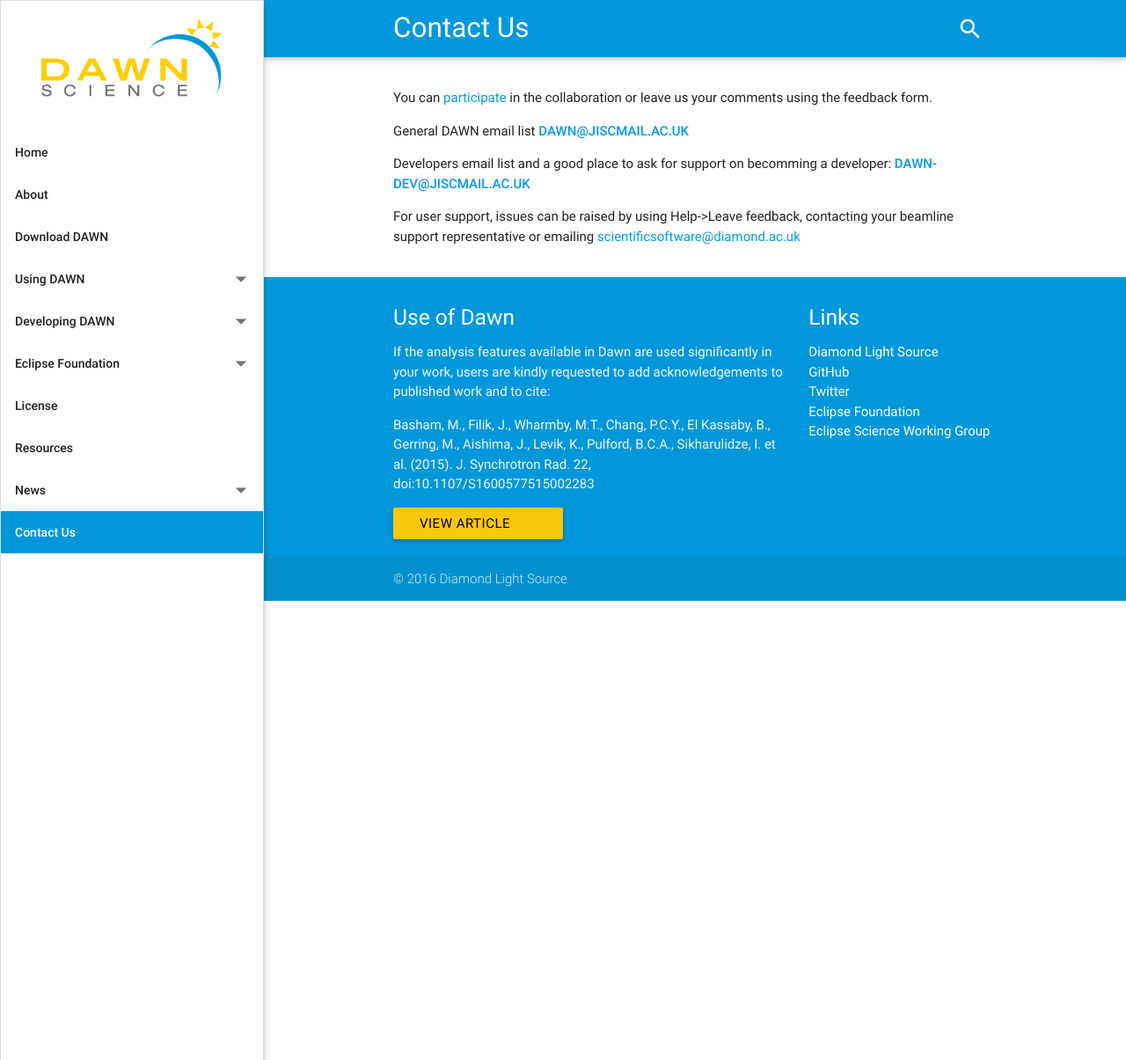
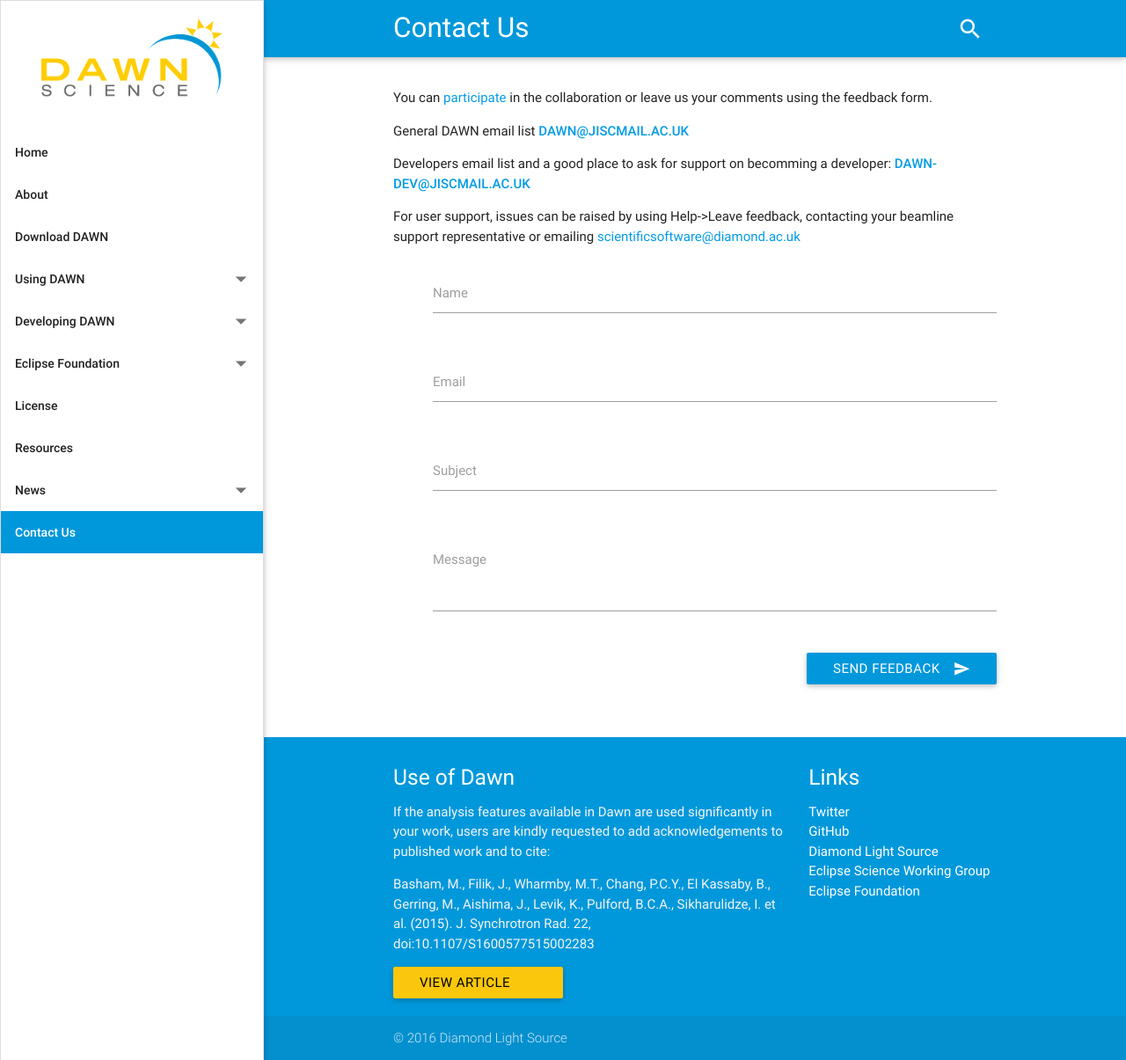
Before and after one commit to DawnScience/dawn-website, a Jekyll site: the page built from _pages/09_contact_us.md, in a window 1280 px wide and 1205 px high. Shown: the whole window at 88% size. Built offline with Jekyll 4.4.1, drawn with Linux system fonts in a browser that asks for light colours; nearby versions of some CDN libraries.

Commit message:
Homepage changes, contact form testing

```diff
--- a/_includes/footer.html
+++ b/_includes/footer.html
@@ -13,11 +13,12 @@
       <div class="col l4 s12">
         <h5 class="white-text">Links</h5>
         <ul>
+          <li><a class="white-text" target="_blank" href="https://twitter.com/dawnscience">Twitter</a></li>
+          <li><a class="white-text" target="_blank" href="https://github.com/dawnscience">GitHub</a></li>
           <li><a class="white-text" target="_blank" href="http://diamond.ac.uk">Diamond Light Source</a></li>
-          <li><a class="white-text" target="_blank" href="https://github.com/dawnscience">GitHub</a></li>
-          <li><a class="white-text" target="_blank" href="https://twitter.com/dawnscience">Twitter</a></li>
+          <li><a class="white-text" target="_blank" href="https://science.eclipse.org/">Eclipse Science Working Group</a></li>
           <li><a class="white-text" target="_blank" href="https://eclipse.org/">Eclipse Foundation</a></li>
-          <li><a class="white-text" target="_blank" href="https://science.eclipse.org/">Eclipse Science Working Group</a></li>
+
 
         </ul>
       </div>
--- a/_pages/09_contact_us.md
+++ b/_pages/09_contact_us.md
@@ -10,3 +10,48 @@
 Developers email list and a good place to ask for support on becomming a developer: **[DAWN-DEV@JISCMAIL.AC.UK](mailto:DAWN-DEV@JISCMAIL.AC.UK)**
 
 For user support, issues can be raised by using Help-&gt;Leave feedback, contacting your beamline support representative or emailing [scientificsoftware@diamond.ac.uk](mailto:scientificsoftware@diamond.ac.uk)
+
+
+<div class="row">
+	<div id="contact-form-message">
+		<div id="success">Success</div>
+		<div id="error">Error</div>
+	</div>
+    <form id="contact-form" class="col s12">
+      <div class="row">
+        <div class="input-field col s12">
+		  <i class="material-icons prefix">&#xE853;</i>
+          <input name="name" id="name" type="text" class="validate" required="" aria-required="true">
+          <label for="name">Name</label>
+        </div>
+      </div>
+      <div class="row">
+        <div class="input-field col s12">
+          <i class="material-icons prefix">&#xE0BE;</i>
+          <input id="email" type="email" class="validate" required="" aria-required="true">
+          <label for="email">Email</label>
+        </div>
+      </div>
+      <div class="row">
+        <div class="input-field col s12">
+          <i class="material-icons prefix">&#xE8D2;</i>
+          <input name="subject" id="subject" type="text" class="validate" required="" aria-required="true">
+          <label for="subject">Subject</label>
+        </div>
+      </div>
+      <div class="row">
+        <div class="input-field col s12">
+          <i class="material-icons prefix">&#xE254;</i>
+          <textarea id="message" name="message" class="materialize-textarea" required="" aria-required="true"></textarea>
+          <label for="message">Message</label>
+        </div>
+      </div>
+      <div class="row">
+      	<div class="col s12">
+      		<button class="btn waves-effect waves-light right" type="submit" name="action">Send Feedback
+			    <i class="material-icons right">send</i>
+			  </button>
+      	</div>
+      </div>
+    </form>
+  </div>
--- a/css/main.scss
+++ b/css/main.scss
@@ -176,6 +176,7 @@
 
 #index-banner
 {
+  height:auto;
   color:white;
   .parallax-img{
     background-image: url(/img/dawn_image_full_wide.jpg);
@@ -188,18 +189,10 @@
     border-radius:10px;
   }
 
-
   .section{
-    height:100%;
+    padding: 50px 0px;
   }
 
-  .valign-wrapper{
-    height:100%;
-  }
-
-  .valign{
-    margin:auto;
-  }
 }
 
 #index-banner-2
@@ -274,6 +267,32 @@
     }
 }
 
+//Contact form
+#contact-form{
+  &.submitted{
+    display:none;
+  }
+}
+#contact-form-message{
+
+
+  #success{
+    display:none;
+  }
+
+  &.success #success{
+    display:block;
+  }
+
+  #error{
+    display:none;
+  }
+  &.error #error{
+    display:block;
+  }
+
+}
+
 // Button styling
 #download-button, #more-button, #download-paper{
   background-color:$dawn-yellow;
--- a/js/init.js
+++ b/js/init.js
@@ -56,7 +56,7 @@
   $('.parallax').parallax();
   $(".button-collapse").sideNav();
 
-
+  // Make Search Appear
   $('#search-button').click(function(){
     if( $('.search-wrapper').hasClass('active') ){
 
@@ -73,7 +73,30 @@
     }
   });
 
+  //Contact form
+  // Set up an event listener for the contact form.
+  $('#contact-form').submit(function(event) {
+      // Stop the browser from submitting the form.
+      event.preventDefault();
 
+      var formData = $(this).serialize();
+
+      $.ajax({
+        type: 'POST',
+        url: 'http://localhost:8888/dawnfeedback',
+        data: formData
+      }).done(function(response) {
+        $('#contact-form').addClass('submitted');
+        $('#contact-form-message').addClass('success');
+      }).fail(function(){
+        $('#contact-form-message').addClass('error');
+      });
+
+
+  });
+
+
+  //Animated scrolling
   $('a[href^="#"]').on('click',function (e) {
       e.preventDefault();
 
```
Also changed, not shown: _pages/00_home.html (+2 -8 lines).
